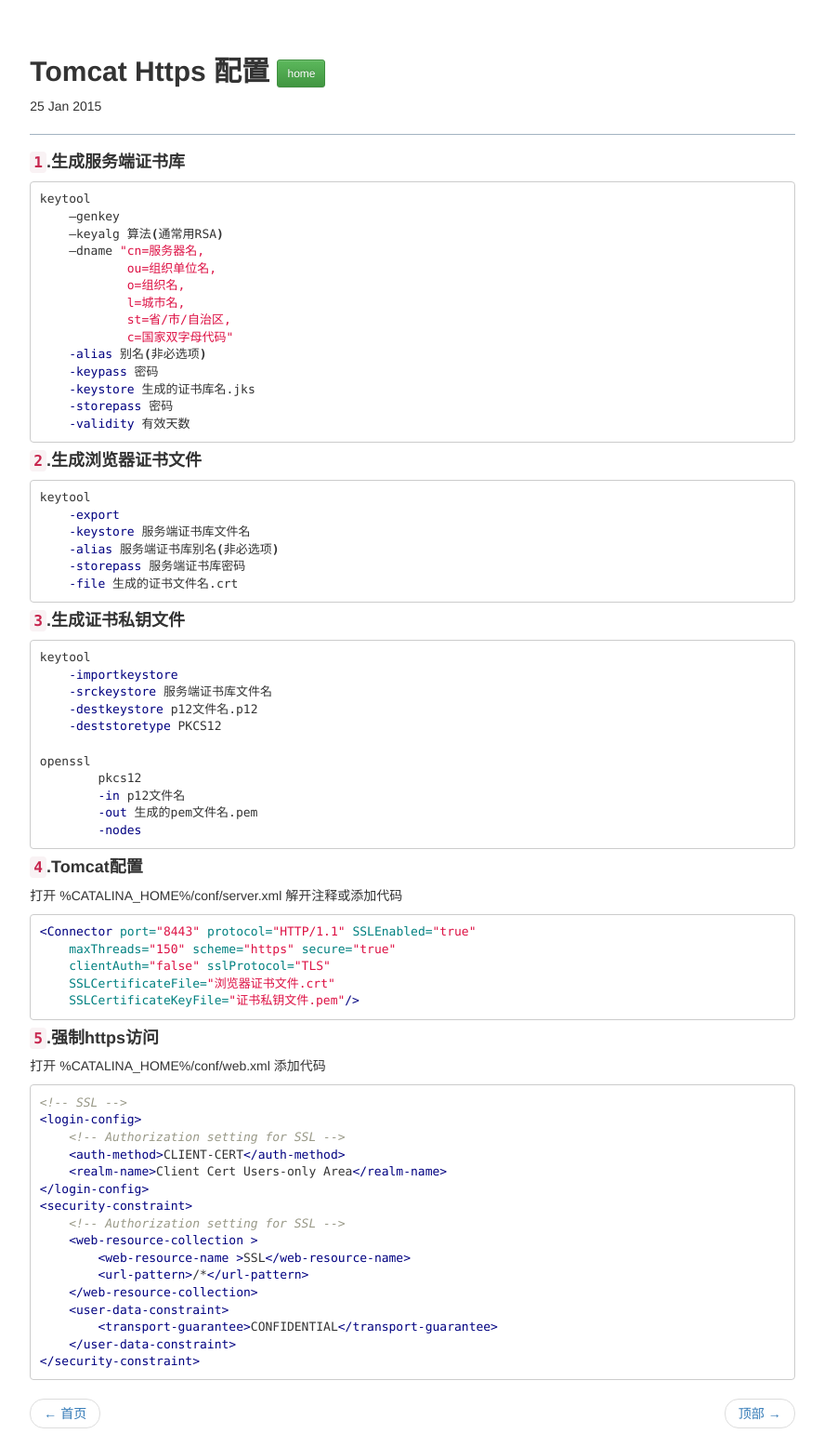
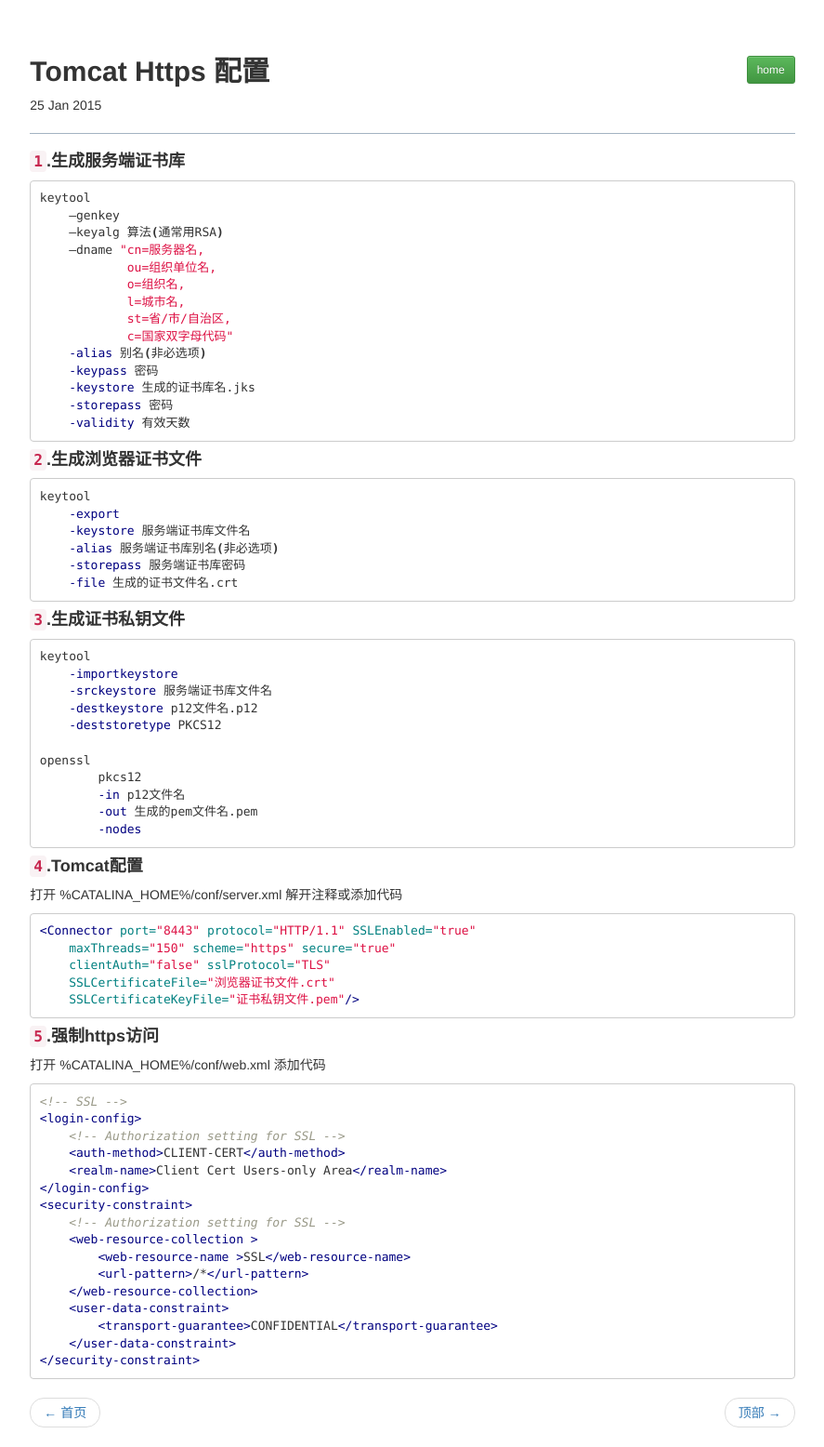
Before and after one commit to bit-ranger/blog, a Jekyll site: the page built from _posts/2015-01-25-tomcat-https.md, in a window 1280 px wide. Shown: the whole page at 93% size, without its empty margins (196-1083 px from the left). Built offline with Jekyll 4.4.1, drawn with Linux system fonts in a browser that asks for light colours; nearby versions of some CDN libraries; Markdown is read by kramdown in place of the engine named in the settings.

Commit message:
Update style.css

```diff
--- a/css/style.css
+++ b/css/style.css
@@ -7,3 +7,9 @@
 h1,h2,h3,h4,h5,h6 {
   font-weight: bold;
 }
+.float-right {
+  float:right;
+}
+.float-left {
+  float:left;
+}
```
